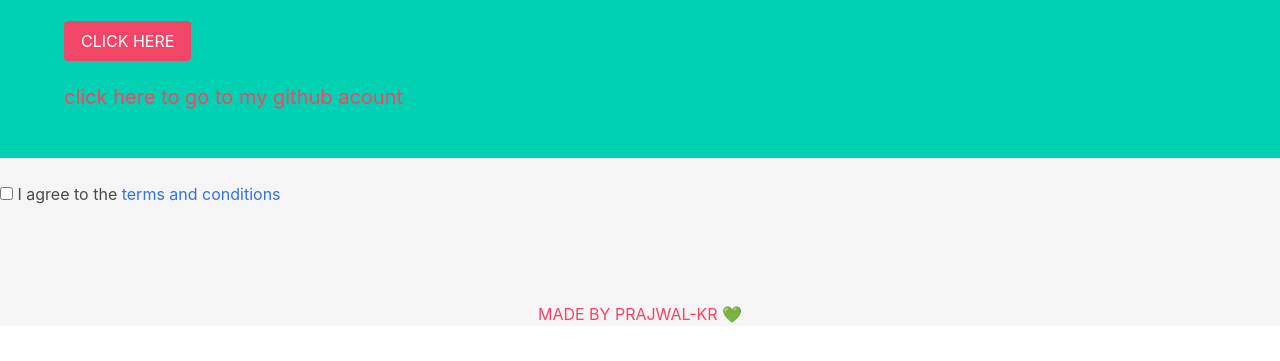
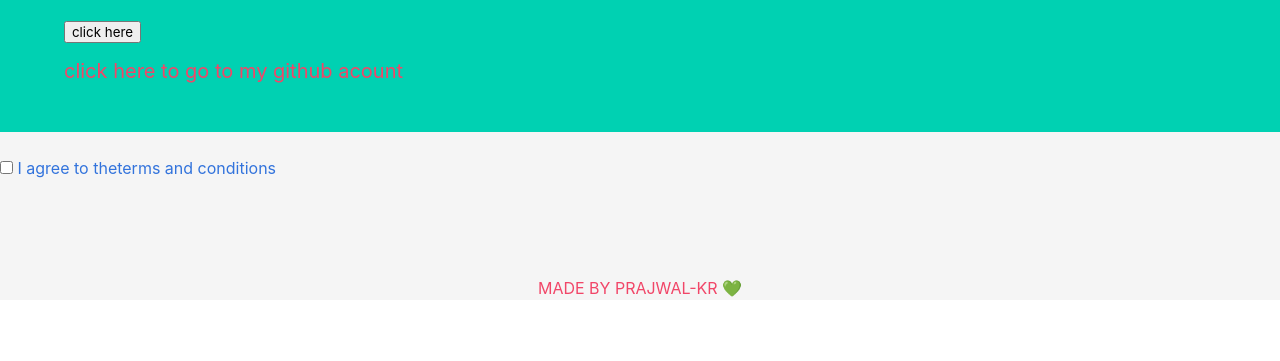
Before and after one commit to pranjal-kr/first-website, a plain HTML site: page index.html in a window 1280 px wide. Shown: the part 325-686 px from the top of the page. Drawn offline with Linux system fonts and the light colour scheme.

Commit message:
button link

```diff
--- a/index.html
+++ b/index.html
@@ -24,7 +24,7 @@
               HELLO
             </h1>
             <div class="buttons">
-              <button class="button is-danger is-dark">CLICK HERE</button>
+             <button class="button-is-danger"><a href="https://github.com/pranjal-kr"</a>click here</button>
             </div>
             <h2 class=" has-text-danger subtitle">
               click here to go to my github acount
@@ -46,5 +46,6 @@
       <p class="has-text-danger has-text-centered">MADE BY PRAJWAL-KR 💚
       </p>
 
+
 </body>
 </html>
```
